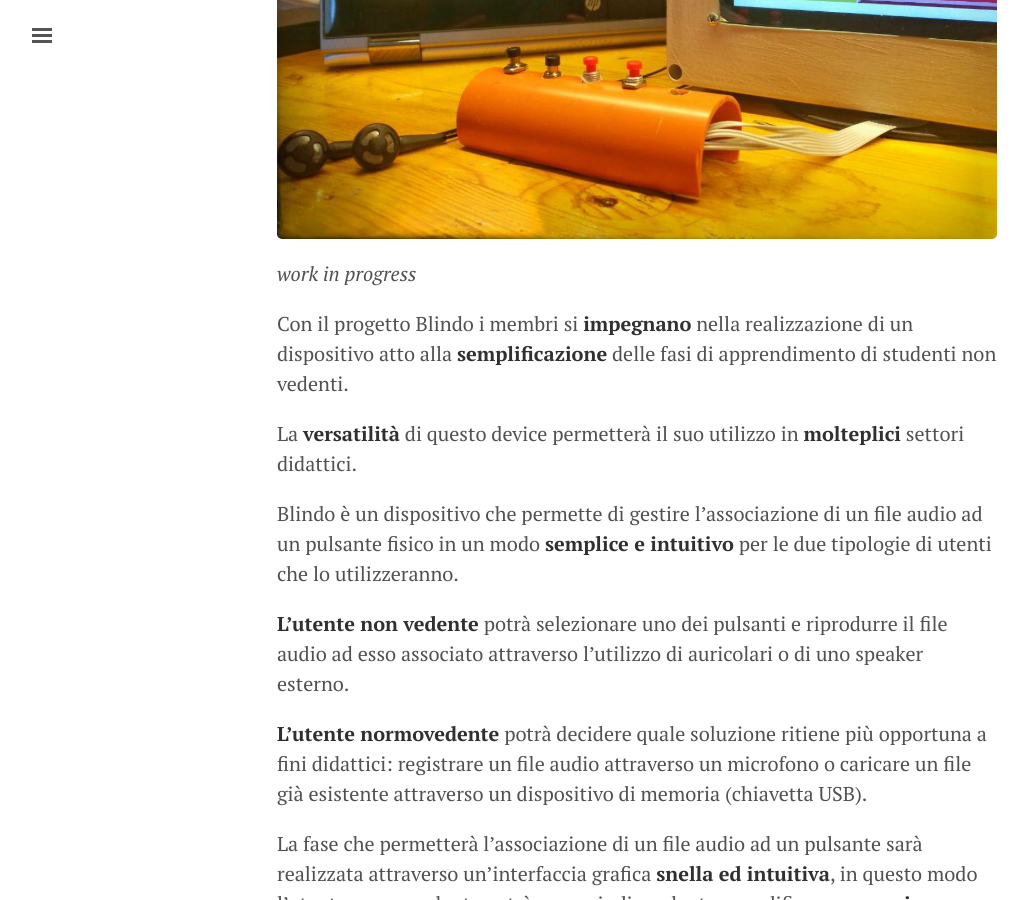
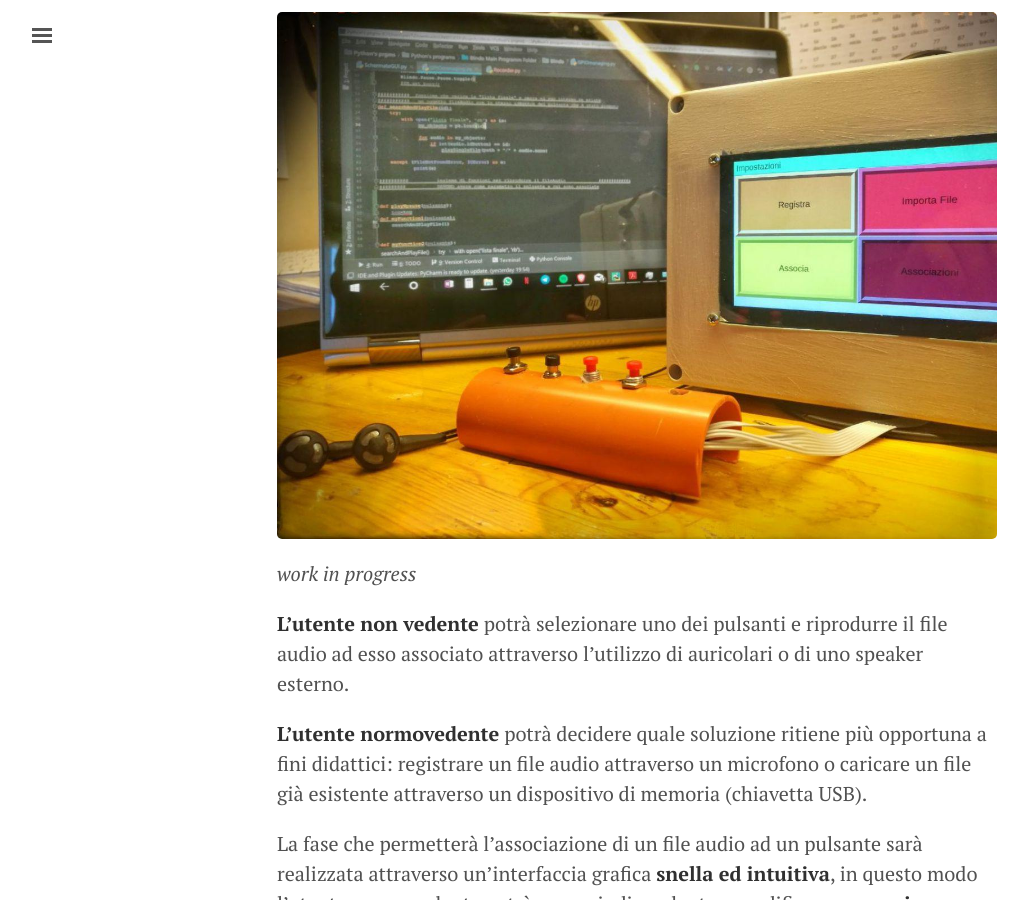
Before and after one commit to ieee-brescia/ieee-brescia.github.io, a Jekyll site: the page built from _posts/2019-04-15-blindo.md, in a window 1280 px wide and 900 px high, scrolled down 520 px. Shown: the whole window, without its empty margins (3-1031 px from the left). Built offline with Jekyll 4.4.1, drawn with Linux system fonts in a browser that asks for light colours.

Commit message:
Update 2019-04-15-blindo.md

```diff
--- a/_posts/2019-04-15-blindo.md
+++ b/_posts/2019-04-15-blindo.md
@@ -4,14 +4,14 @@
 tags : [Finished Projects]
 ---
 
-![Header](/images/footer_Blindo.jpg)
-*work in progress*
-
 Con il progetto Blindo i membri si **impegnano** nella realizzazione di un dispositivo atto alla **semplificazione** delle fasi di apprendimento di studenti non vedenti.
 
 La **versatilità** di questo device permetterà il suo utilizzo in **molteplici** settori didattici.
 
 Blindo è un dispositivo che permette di gestire l’associazione di un file audio ad un pulsante fisico in un modo **semplice e intuitivo** per le due tipologie di utenti che lo utilizzeranno.
+
+![Header](/images/footer_Blindo.jpg)
+*work in progress*
 
 **L’utente non vedente** potrà selezionare uno dei pulsanti e riprodurre il file audio ad esso associato attraverso l’utilizzo di auricolari o di uno speaker esterno.
 
```
